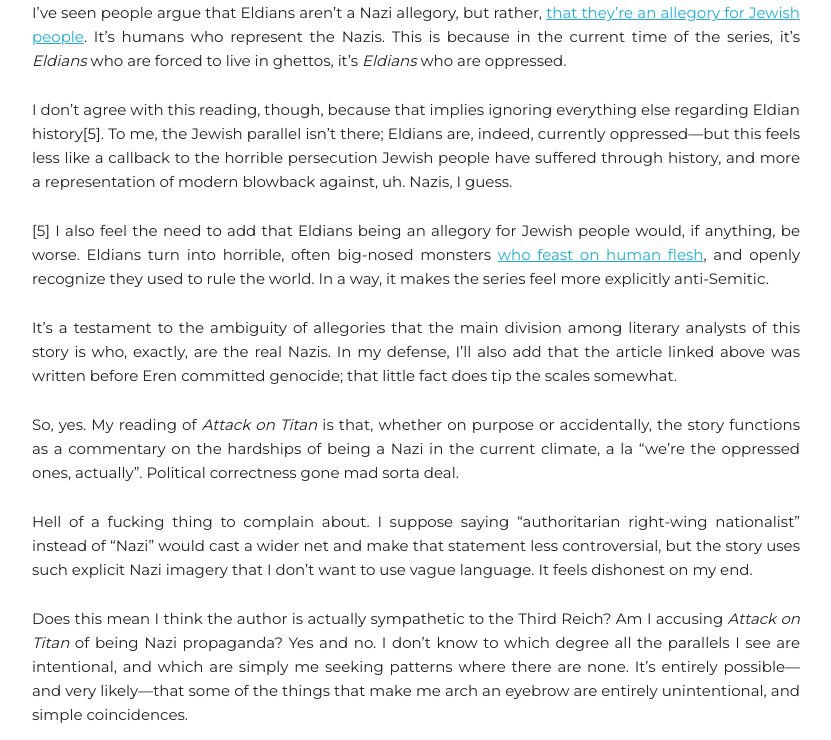
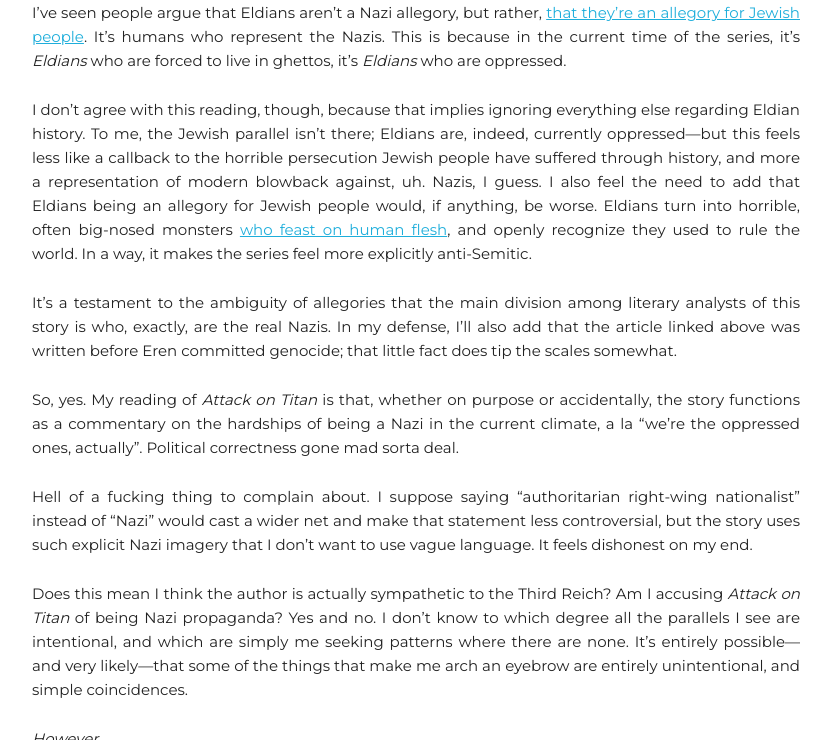
Before and after one commit to WholesomeRage/WholesomeRage.github.io, a Jekyll site: the page built from _posts/2021-09-18-Attack-On-Titan.md, in a window 1280 px wide and 900 px high, scrolled down 71742 px, cut to the strip 160-900 px from the top of the window. Shown: the whole strip, without its empty margins (224-1055 px from the left). Built offline with Jekyll 4.4.1, drawn with Linux system fonts in a browser that asks for light colours; nearby versions of some CDN libraries; some of the changed text lies outside the part shown.

Commit message:
Update 2021-09-18-Attack-On-Titan.md

```diff
--- a/_posts/2021-09-18-Attack-On-Titan.md
+++ b/_posts/2021-09-18-Attack-On-Titan.md
@@ -804,9 +804,7 @@
 
 I’ve seen people argue that Eldians aren’t a Nazi allegory, but rather, [that they’re an allegory for Jewish people](https://www.animefeminist.com/my-fave-is-problematic-attack-on-titan/). It’s humans who represent the Nazis. This is because in the current time of the series, it’s _Eldians_ who are forced to live in ghettos, it’s _Eldians_ who are oppressed.
 
-I don’t agree with this reading, though, because that implies ignoring everything else regarding Eldian history[5]. To me, the Jewish parallel isn’t there; Eldians are, indeed, currently oppressed—but this feels less like a callback to the horrible persecution Jewish people have suffered through history, and more a representation of modern blowback against, uh. Nazis, I guess.
-
-[5] I also feel the need to add that Eldians being an allegory for Jewish people would, if anything, be worse. Eldians turn into horrible, often big-nosed monsters [who feast on human flesh](https://en.m.wikipedia.org/wiki/Blood_libel), and openly recognize they used to rule the world. In a way, it makes the series feel more explicitly anti-Semitic.
+I don’t agree with this reading, though, because that implies ignoring everything else regarding Eldian history. To me, the Jewish parallel isn’t there; Eldians are, indeed, currently oppressed—but this feels less like a callback to the horrible persecution Jewish people have suffered through history, and more a representation of modern blowback against, uh. Nazis, I guess. I also feel the need to add that Eldians being an allegory for Jewish people would, if anything, be worse. Eldians turn into horrible, often big-nosed monsters [who feast on human flesh](https://en.m.wikipedia.org/wiki/Blood_libel), and openly recognize they used to rule the world. In a way, it makes the series feel more explicitly anti-Semitic.
 
 It’s a testament to the ambiguity of allegories that the main division among literary analysts of this story is who, exactly, are the real Nazis. In my defense, I’ll also add that the article linked above was written before Eren committed genocide; that little fact does tip the scales somewhat.
 
@@ -882,9 +880,9 @@
 
 ![Screencaps by seldomusings.wordpress.com](https://seldomusings.files.wordpress.com/2013/10/migite3.png)
 
-Interesting to note that the Holocaust comparisons aren’t purely due to a Eurocentric reading of the series either—as I mentioned, the visual parallels are definitely intentional—and from what I understand, it’s not like comparing a denial of the Holocaust with a denial of Japanese war crimes is a new thing either way [*].
+Interesting to note that the Holocaust comparisons aren’t purely due to a Eurocentric reading of the series either—as I mentioned, the visual parallels are definitely intentional—and from what I understand, it’s not like comparing a denial of the Holocaust with a denial of Japanese war crimes is a new thing either way.
 
-[*] As a side note, this does suggest the alternate reading that Eldians stand, not for the Third Reich, but rather for the Empire of Japan. In exchange, the humans _do_ stand for the Nazi regime, and the point of _Attack on Titan_ is now “look how much _worse_ they are” by having the Nazi humans opress the Eldians.
+As a side note, this does suggest the alternate reading that Eldians stand, not for the Third Reich, but rather for the Empire of Japan. In exchange, the humans _do_ stand for the Nazi regime, and the point of _Attack on Titan_ is now “look how much _worse_ they are” by having the Nazi humans opress the Eldians.
 
 Ultimately, this changes very little of my criticism towards the series, since it’s still justifying genocide and criticising the perceived overstatement of past atrocities. You just change the exact flavor of genocide you’re defending.
 
```
Also changed, not shown: other parts of _posts/2021-09-18-Attack-On-Titan.md (+1 -1 lines).
